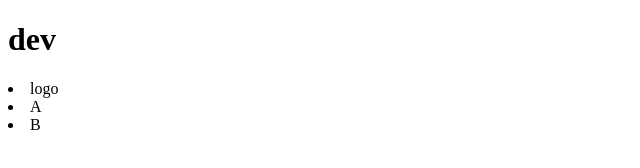
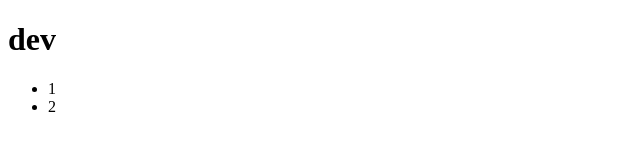
Before and after one commit to bernice-chen/text_git, a plain HTML site: page index.html in a window 1280 px wide. Shown: the full height of the page, 0-640 px from the left. Drawn offline with Linux system fonts and the light colour scheme.

Commit message:
no message

```diff
--- a/index.html
+++ b/index.html
@@ -8,10 +8,9 @@
 </head>
 <body>
     <h1>dev</h1>
-    <nav>
-        <li>logo</li>
-        <li>A</li>
-        <li>B</li>
-    </nav>
+    <ul>
+        <li>1</li>
+        <li>2</li>
+    </ul>
 </body>
 </html>
```
